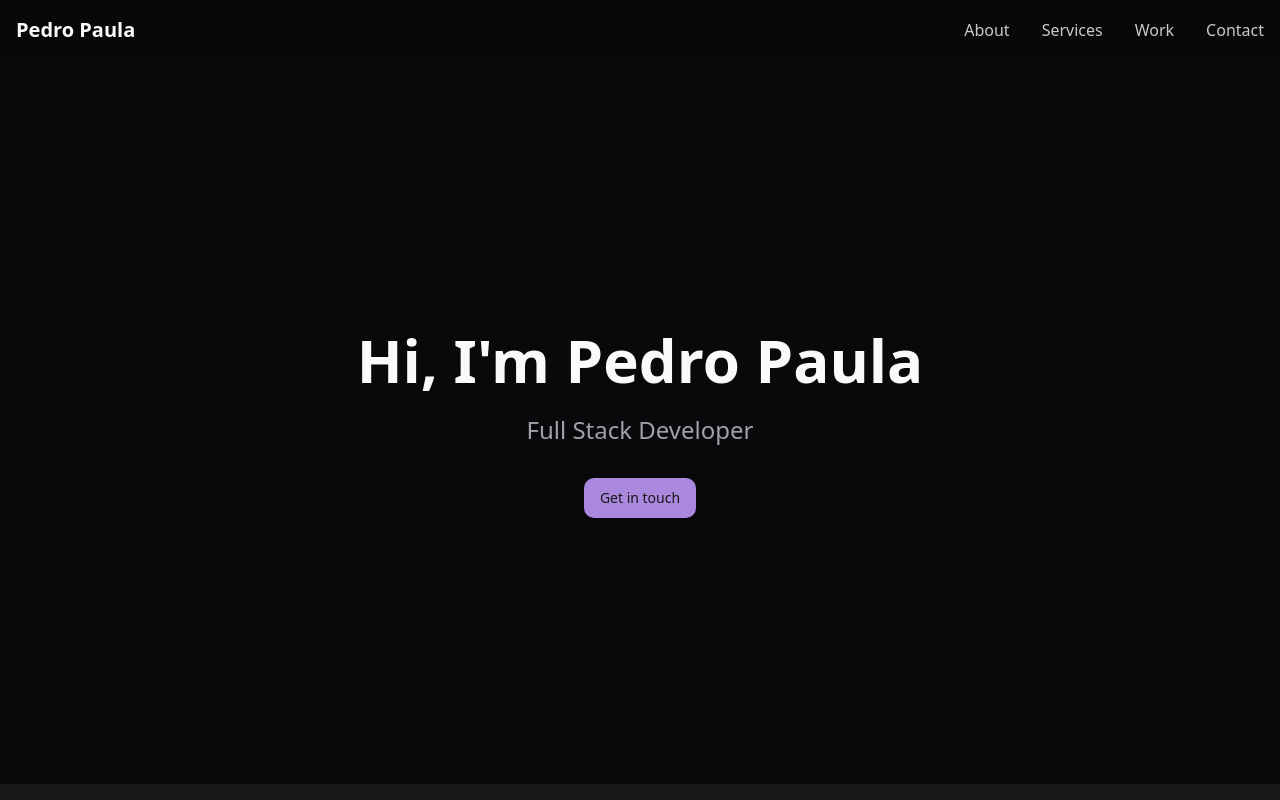
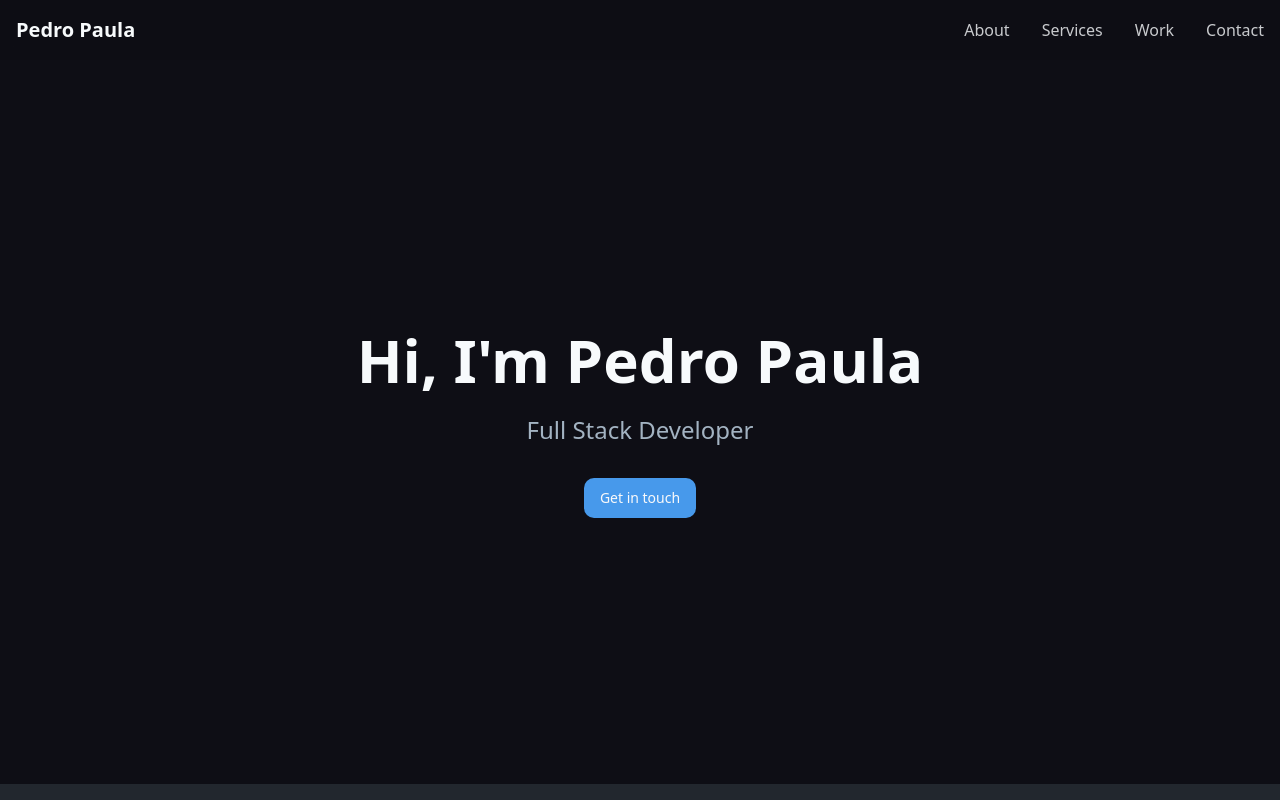
Before and after one commit to PedroRicoPaula/pedros-portfolio, a React (Vite) app: page / in a window 1280 px wide. Shown: the top 800 px of the page. Built offline with nearby package versions, Linux system fonts and the light colour scheme.

Commit message:
Refactor: Add color palette
Update the color palette to include black, white, and shades of blue.

```diff
--- a/src/index.css
+++ b/src/index.css
@@ -5,25 +5,25 @@
 
 @layer base {
   :root {
-    --background: 240 10% 3.9%;
-    --foreground: 0 0% 98%;
-    --card: 240 10% 3.9%;
-    --card-foreground: 0 0% 98%;
-    --popover: 240 10% 3.9%;
-    --popover-foreground: 0 0% 98%;
-    --primary: 263 55% 70%;
-    --primary-foreground: 240 5.9% 10%;
-    --secondary: 240 3.7% 15.9%;
-    --secondary-foreground: 0 0% 98%;
-    --muted: 240 3.7% 15.9%;
-    --muted-foreground: 240 5% 64.9%;
-    --accent: 240 3.7% 15.9%;
-    --accent-foreground: 0 0% 98%;
+    --background: 240 20% 7%; /* Dark blue-black background */
+    --foreground: 210 50% 98%; /* Bright, slightly blue-tinted white */
+    --card: 240 15% 10%; /* Slightly lighter dark blue-black for cards */
+    --card-foreground: 210 50% 98%;
+    --popover: 240 15% 10%;
+    --popover-foreground: 210 50% 98%;
+    --primary: 210 80% 60%; /* Bright, saturated blue */
+    --primary-foreground: 240 10% 98%;
+    --secondary: 210 15% 25%; /* Muted blue-gray */
+    --secondary-foreground: 210 50% 98%;
+    --muted: 210 15% 20%; /* Dark blue-gray muted color */
+    --muted-foreground: 210 20% 70%;
+    --accent: 210 25% 30%; /* Deeper blue-gray accent */
+    --accent-foreground: 210 50% 98%;
     --destructive: 0 62.8% 30.6%;
     --destructive-foreground: 0 0% 98%;
-    --border: 240 3.7% 15.9%;
-    --input: 240 3.7% 15.9%;
-    --ring: 240 4.9% 83.9%;
+    --border: 210 15% 25%; /* Blue-gray border */
+    --input: 210 15% 25%;
+    --ring: 210 80% 70%; /* Bright blue ring */
     --radius: 0.75rem;
   }
 }
```
